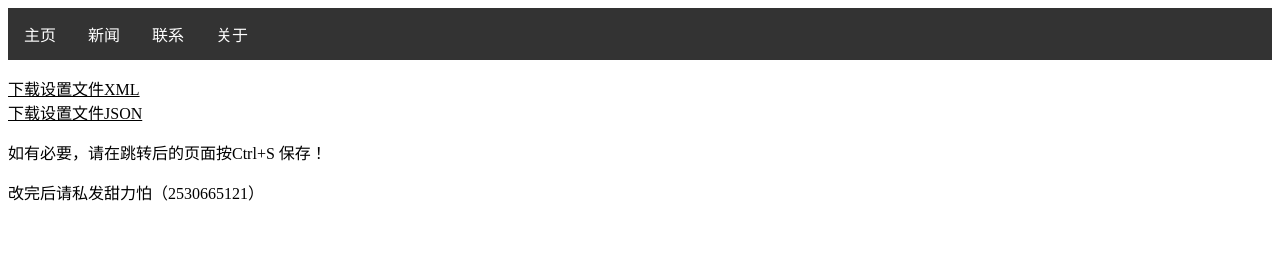
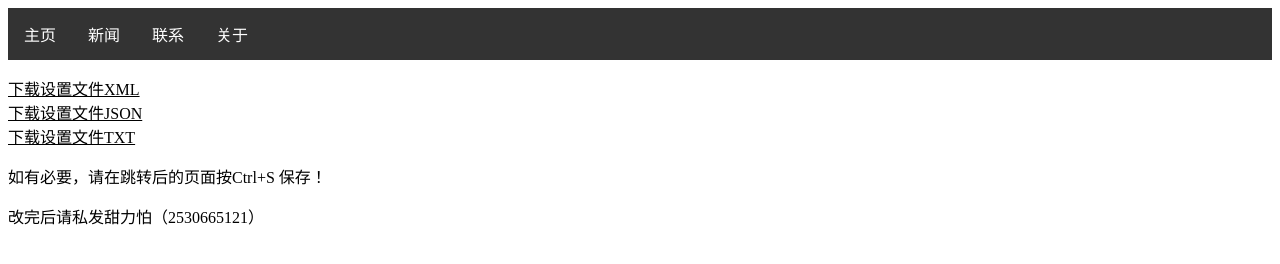
Before and after one commit to xiaozhu2021/software, a plain HTML site: page bot/index.html in a window 1280 px wide. Drawn offline with Linux system fonts and the light colour scheme.

Commit message:
Update index.html

```diff
--- a/bot/index.html
+++ b/bot/index.html
@@ -55,6 +55,8 @@ li a:hover {
 <a href="setting.xml">下载设置文件XML</a>
 <br />
 <a href="setting.json">下载设置文件JSON</a>
+<br />
+<a href="setting.txt">下载设置文件TXT</a>
 </p>
   <p id="tips">如有必要，请在跳转后的页面按Ctrl+S 保存！</p>
   <p id="tips">改完后请私发甜力怕（2530665121）</p>
```
